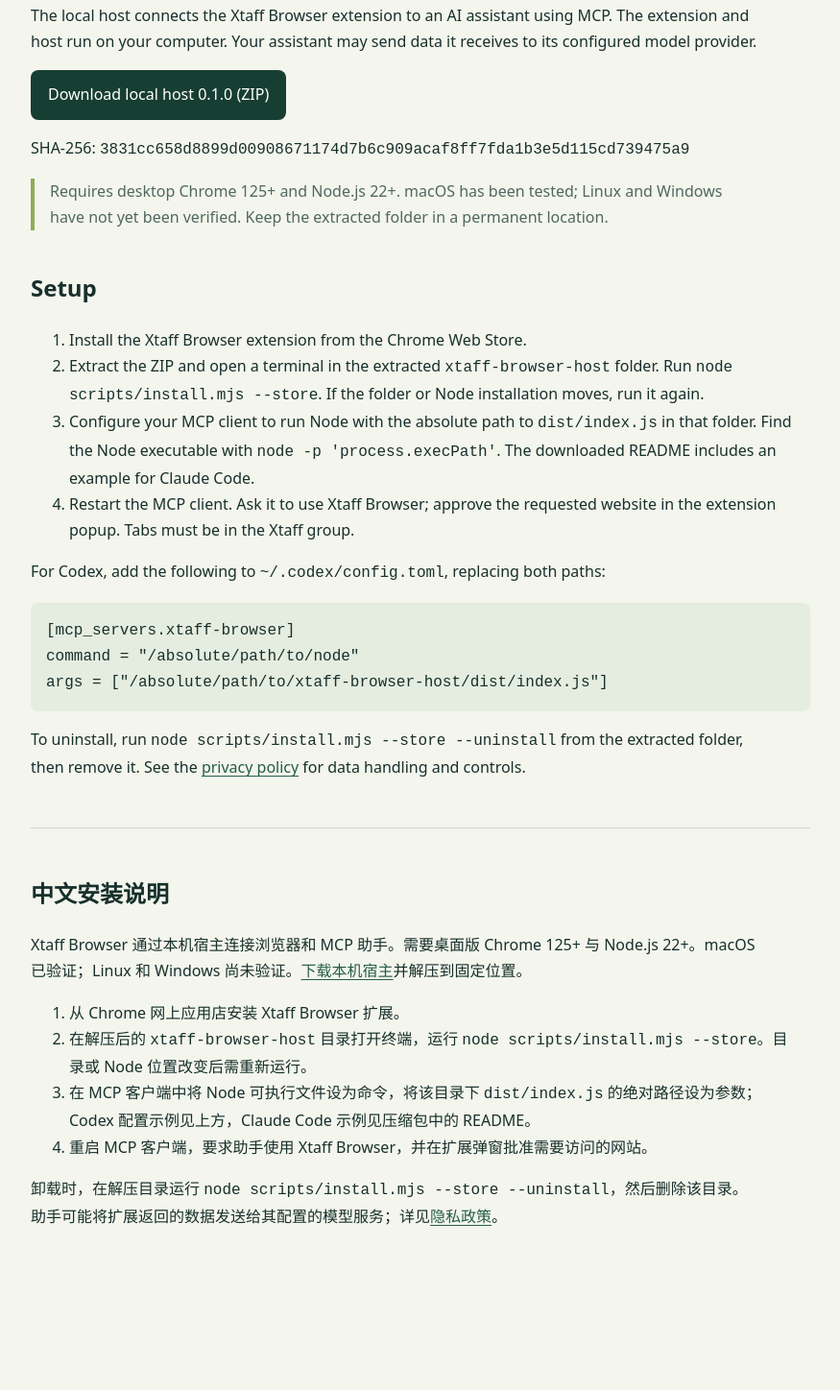
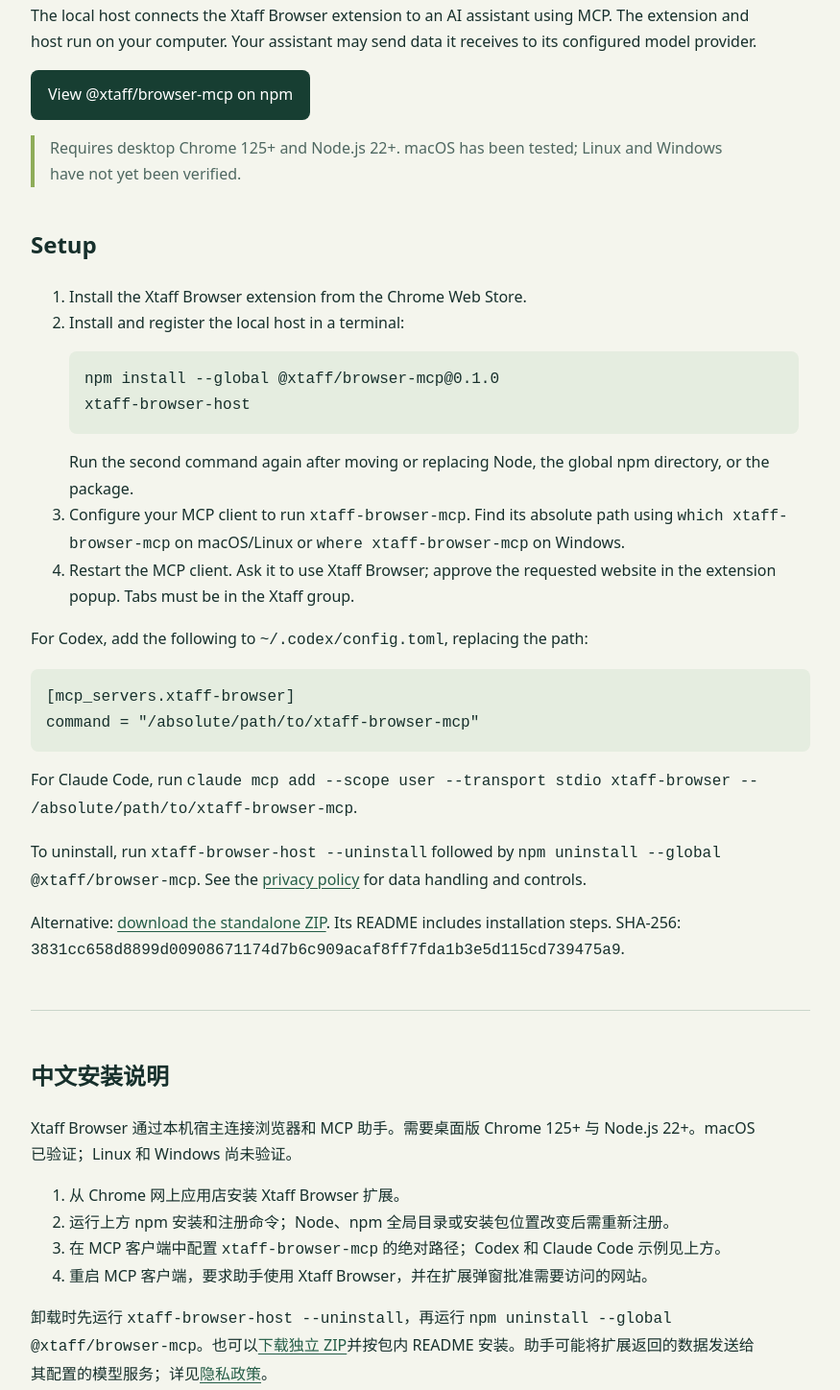
Before and after one commit to qiweiview/xtaff-public, a plain HTML site: page browser-install.html in a window 1280 px wide. Shown: the part 246-1694 px from the top of the page at 96% size, without its empty margins (202-1077 px from the left). Before the commit the page ends 1623 px from the top, so only its background shows below. Drawn offline with Linux system fonts and the light colour scheme.

Commit message:
Recommend npm for browser host installation

```diff
--- a/browser-install.html
+++ b/browser-install.html
@@ -18,26 +18,29 @@
   <p><a href="./">Xtaff home</a> / Xtaff Browser</p>
   <h1>Install the Xtaff Browser local host</h1>
   <p>The local host connects the Xtaff Browser extension to an AI assistant using MCP. The extension and host run on your computer. Your assistant may send data it receives to its configured model provider.</p>
-  <p><a class="button" href="downloads/xtaff-browser-host-0.1.0.zip">Download local host 0.1.0 (ZIP)</a></p>
-  <p>SHA-256: <code>3831cc658d8899d00908671174d7b6c909acaf8ff7fda1b3e5d115cd739475a9</code></p>
-  <p class="note">Requires desktop Chrome 125+ and Node.js 22+. macOS has been tested; Linux and Windows have not yet been verified. Keep the extracted folder in a permanent location.</p>
+  <p><a class="button" href="https://www.npmjs.com/package/@xtaff/browser-mcp">View @xtaff/browser-mcp on npm</a></p>
+  <p class="note">Requires desktop Chrome 125+ and Node.js 22+. macOS has been tested; Linux and Windows have not yet been verified.</p>
   <h2>Setup</h2>
   <ol>
     <li>Install the Xtaff Browser extension from the Chrome Web Store.</li>
-    <li>Extract the ZIP and open a terminal in the extracted <code>xtaff-browser-host</code> folder. Run <code>node scripts/install.mjs --store</code>. If the folder or Node installation moves, run it again.</li>
-    <li>Configure your MCP client to run Node with the absolute path to <code>dist/index.js</code> in that folder. Find the Node executable with <code>node -p 'process.execPath'</code>. The downloaded README includes an example for Claude Code.</li>
+    <li>Install and register the local host in a terminal:
+      <pre>npm install --global @xtaff/browser-mcp@0.1.0
+xtaff-browser-host</pre>
+      Run the second command again after moving or replacing Node, the global npm directory, or the package.</li>
+    <li>Configure your MCP client to run <code>xtaff-browser-mcp</code>. Find its absolute path using <code>which xtaff-browser-mcp</code> on macOS/Linux or <code>where xtaff-browser-mcp</code> on Windows.</li>
     <li>Restart the MCP client. Ask it to use Xtaff Browser; approve the requested website in the extension popup. Tabs must be in the Xtaff group.</li>
   </ol>
-  <p>For Codex, add the following to <code>~/.codex/config.toml</code>, replacing both paths:</p>
+  <p>For Codex, add the following to <code>~/.codex/config.toml</code>, replacing the path:</p>
   <pre>[mcp_servers.xtaff-browser]
-command = "/absolute/path/to/node"
-args = ["/absolute/path/to/xtaff-browser-host/dist/index.js"]</pre>
-  <p>To uninstall, run <code>node scripts/install.mjs --store --uninstall</code> from the extracted folder, then remove it. See the <a href="browser-privacy.html">privacy policy</a> for data handling and controls.</p>
+command = "/absolute/path/to/xtaff-browser-mcp"</pre>
+  <p>For Claude Code, run <code>claude mcp add --scope user --transport stdio xtaff-browser -- /absolute/path/to/xtaff-browser-mcp</code>.</p>
+  <p>To uninstall, run <code>xtaff-browser-host --uninstall</code> followed by <code>npm uninstall --global @xtaff/browser-mcp</code>. See the <a href="browser-privacy.html">privacy policy</a> for data handling and controls.</p>
+  <p>Alternative: <a href="downloads/xtaff-browser-host-0.1.0.zip">download the standalone ZIP</a>. Its README includes installation steps. SHA-256: <code>3831cc658d8899d00908671174d7b6c909acaf8ff7fda1b3e5d115cd739475a9</code>.</p>
   <hr>
   <div lang="zh-CN">
     <h2>中文安装说明</h2>
-    <p>Xtaff Browser 通过本机宿主连接浏览器和 MCP 助手。需要桌面版 Chrome 125+ 与 Node.js 22+。macOS 已验证；Linux 和 Windows 尚未验证。<a href="downloads/xtaff-browser-host-0.1.0.zip">下载本机宿主</a>并解压到固定位置。</p>
-    <ol><li>从 Chrome 网上应用店安装 Xtaff Browser 扩展。</li><li>在解压后的 <code>xtaff-browser-host</code> 目录打开终端，运行 <code>node scripts/install.mjs --store</code>。目录或 Node 位置改变后需重新运行。</li><li>在 MCP 客户端中将 Node 可执行文件设为命令，将该目录下 <code>dist/index.js</code> 的绝对路径设为参数；Codex 配置示例见上方，Claude Code 示例见压缩包中的 README。</li><li>重启 MCP 客户端，要求助手使用 Xtaff Browser，并在扩展弹窗批准需要访问的网站。</li></ol>
-    <p>卸载时，在解压目录运行 <code>node scripts/install.mjs --store --uninstall</code>，然后删除该目录。助手可能将扩展返回的数据发送给其配置的模型服务；详见<a href="browser-privacy.html">隐私政策</a>。</p>
+    <p>Xtaff Browser 通过本机宿主连接浏览器和 MCP 助手。需要桌面版 Chrome 125+ 与 Node.js 22+。macOS 已验证；Linux 和 Windows 尚未验证。</p>
+    <ol><li>从 Chrome 网上应用店安装 Xtaff Browser 扩展。</li><li>运行上方 npm 安装和注册命令；Node、npm 全局目录或安装包位置改变后需重新注册。</li><li>在 MCP 客户端中配置 <code>xtaff-browser-mcp</code> 的绝对路径；Codex 和 Claude Code 示例见上方。</li><li>重启 MCP 客户端，要求助手使用 Xtaff Browser，并在扩展弹窗批准需要访问的网站。</li></ol>
+    <p>卸载时先运行 <code>xtaff-browser-host --uninstall</code>，再运行 <code>npm uninstall --global @xtaff/browser-mcp</code>。也可以<a href="downloads/xtaff-browser-host-0.1.0.zip">下载独立 ZIP</a>并按包内 README 安装。助手可能将扩展返回的数据发送给其配置的模型服务；详见<a href="browser-privacy.html">隐私政策</a>。</p>
   </div>
 </main></body></html>
```
